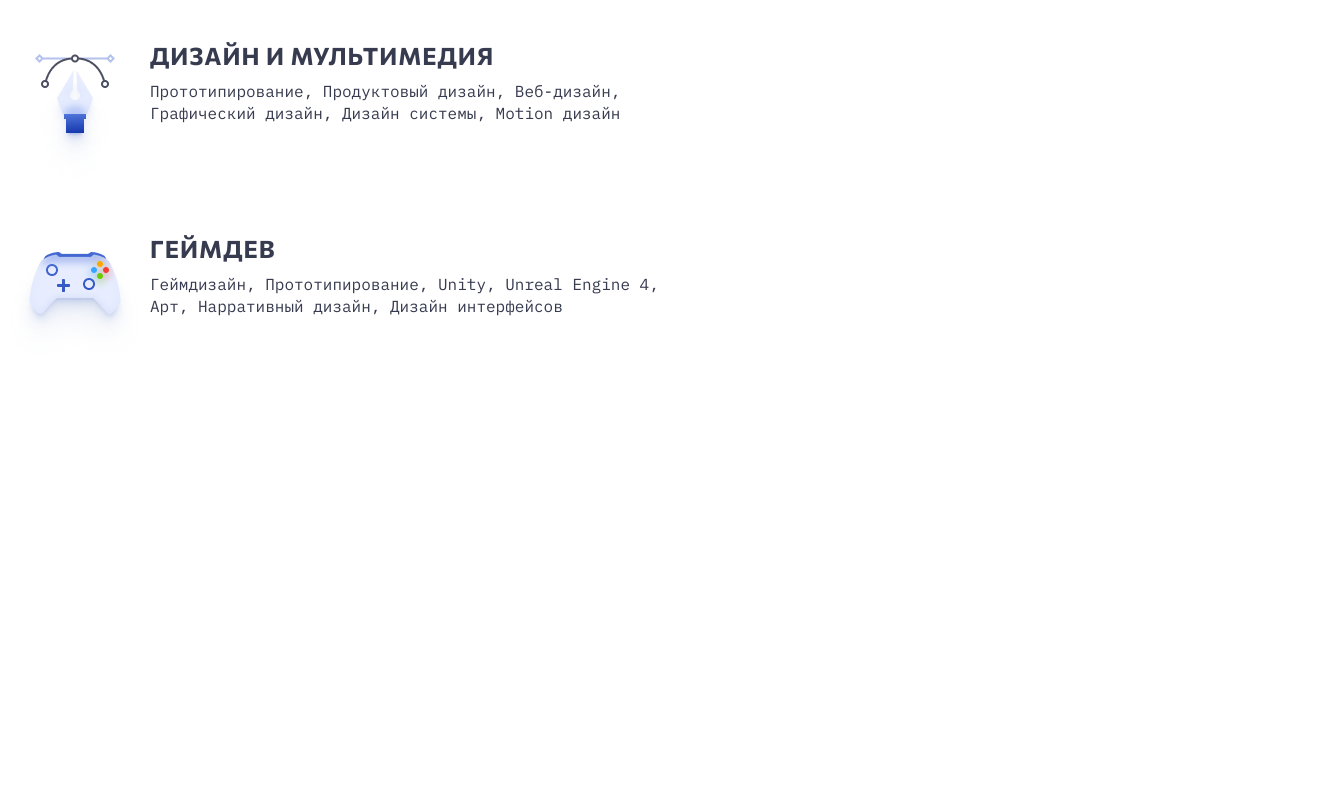
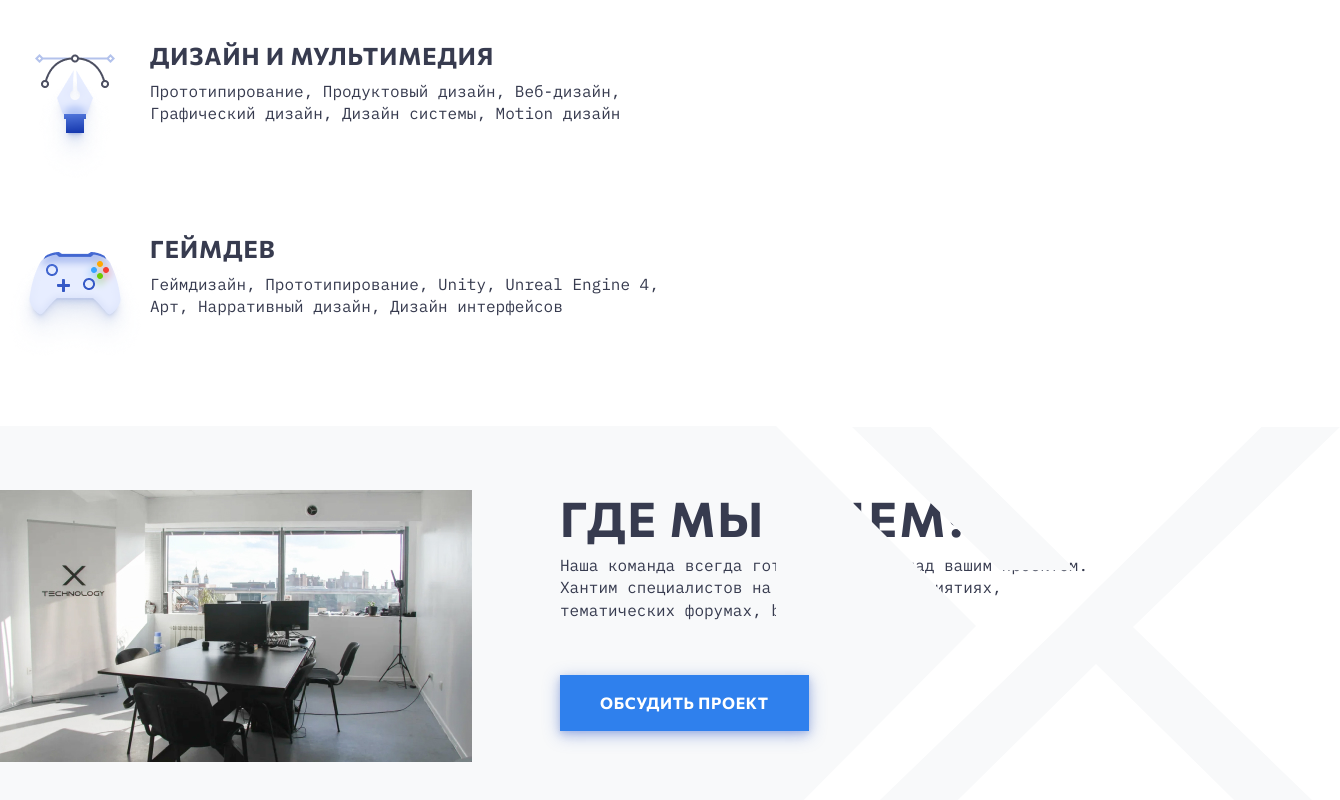
Before and after one commit to Bespalov-D-A/x-tech-form, a React (Create React App) app: page / in a window 1280 px wide. Shown: the part 4772-5572 px from the top of the page, 1340 px wide, since content can reach past the window. Before the commit the page ends 5198 px from the top, so only its background shows below. Built offline with nearby package versions, Linux system fonts and the light colour scheme.

Commit message:
Create where block

```diff
--- a/src/App.tsx
+++ b/src/App.tsx
@@ -3,6 +3,7 @@ import Header from "./components/Header/Header";
 import MainMenu from "./components/MainMenu/MainMenu";
 import Services from "./components/Services/Services";
 import Technologies from "./components/Technologies/Technologies";
+import WhereFind from "./components/WhereFind/WhereFind";
 import WhyAreWe from "./components/WhyAreWe/WhyAreWe";
 
 function App() {
@@ -14,6 +15,7 @@ function App() {
       <WhyAreWe />
       <CreateTeam />
       <Technologies />
+      <WhereFind />
     </div>
   );
 }
--- /dev/null
+++ b/src/components/WhereFind/WhereFind.module.scss
@@ -0,0 +1,63 @@
+@import "./../../sass/index.scss";
+
+.wrap {
+	position: relative;
+	max-width: 1920px;
+	&:before {
+		content: "";
+		position: absolute;
+		display: block;
+		top: 0;
+		left: 0;
+		right: 504px;
+		bottom: 0;
+
+		background: $cream;
+	}
+	&:after {
+		content: "";
+		position: absolute;
+		display: block;
+		top: 0;
+		right: -60px;
+		width: 564px;
+		height: 402px;
+		background: url("./../../img/other/X.svg") no-repeat;
+		background-position: center center;
+	}
+}
+
+.where-find {
+	position: relative;
+	display: flex;
+	max-width: 1312px;
+	margin: 0 auto;
+	padding: 64px 0 52px;
+}
+
+.photo {
+	margin-right: 88px;
+}
+
+.title {
+	margin-bottom: 8px;
+	font-family: "Commissioner";
+	font-style: normal;
+	font-weight: 700;
+	font-size: 48px;
+	line-height: 56px;
+	letter-spacing: 0.04em;
+	text-transform: uppercase;
+	font-feature-settings: "tnum" on, "lnum" on;
+}
+
+.desc {
+	max-width: 560px;
+}
+
+.desc__text {
+	margin-bottom: 54px;
+	font-weight: 400;
+	font-size: 16px;
+	line-height: 140%;
+}
--- /dev/null
+++ b/src/components/WhereFind/WhereFind.tsx
@@ -0,0 +1,25 @@
+import { FC } from "react";
+import Btn from "../common/Btn/Btn";
+import photo from "./../../img/photo/mainPage/where.jpg";
+import s from "./WhereFind.module.scss";
+
+const WhereFind: FC = () => {
+  return (
+    <div className={s.wrap}>
+      <div className={s["where-find"]}>
+        <img src={photo} alt="" className={s.photo} />
+        <div className={s.desc}>
+          <h1 className={s.title}>Где мы ищем?</h1>
+          <p className={s["desc__text"]}>
+            Наша команда всегда готова к работе над вашим проектом. Хантим
+            специалистов на встречах, мероприятиях, тематических форумах,
+            boolean search.
+          </p>
+          <Btn title="Обсудить проект" pRight={40} pLeft={40} primary={true} />
+        </div>
+      </div>
+    </div>
+  );
+};
+
+export default WhereFind;
--- a/src/sass/colors.scss
+++ b/src/sass/colors.scss
@@ -1,5 +1,7 @@
 $black: #373b4f;
 $white: #f7f7f7;
+
+$cream: #F8F9FA;
 
 $gray1: #333333;
 $gray2: #4f4f4f;
```
Also changed, not shown: src/img/other/X.svg (added), src/img/photo/mainPage/where.jpg (added).
